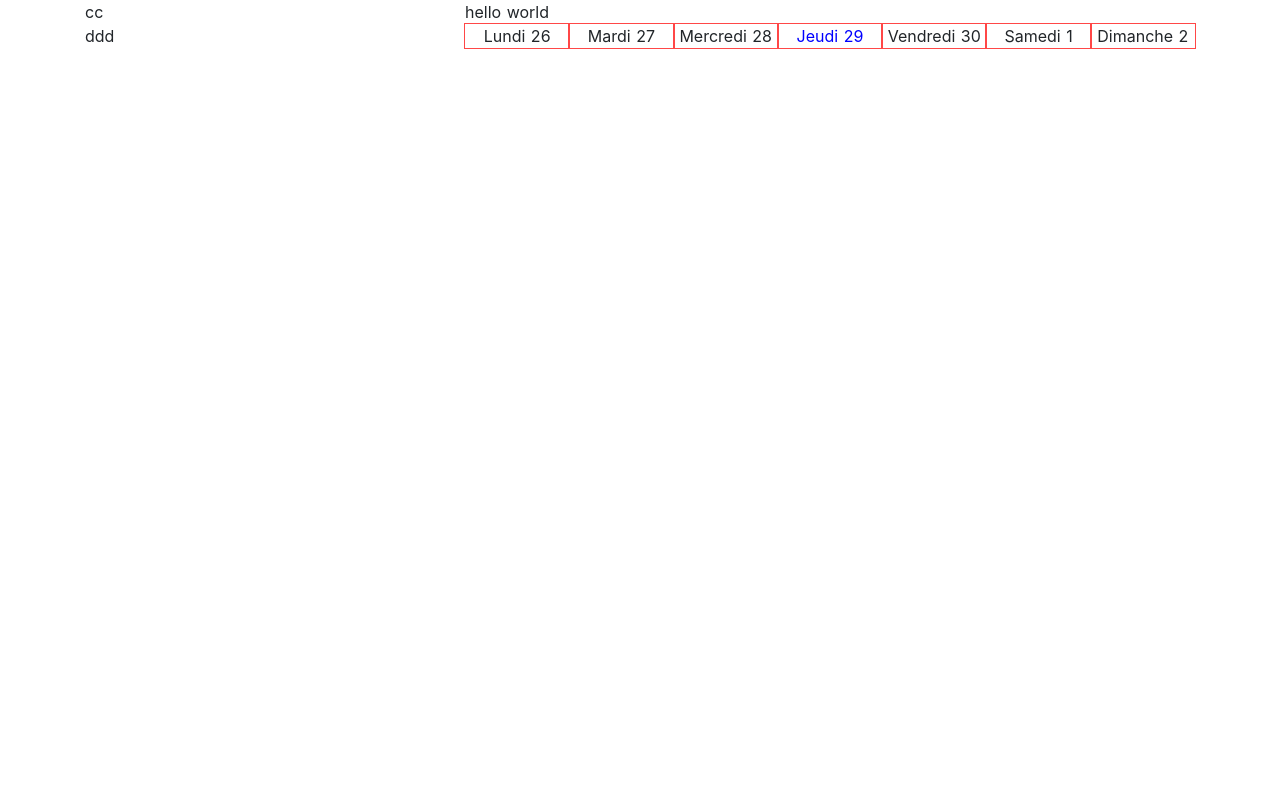
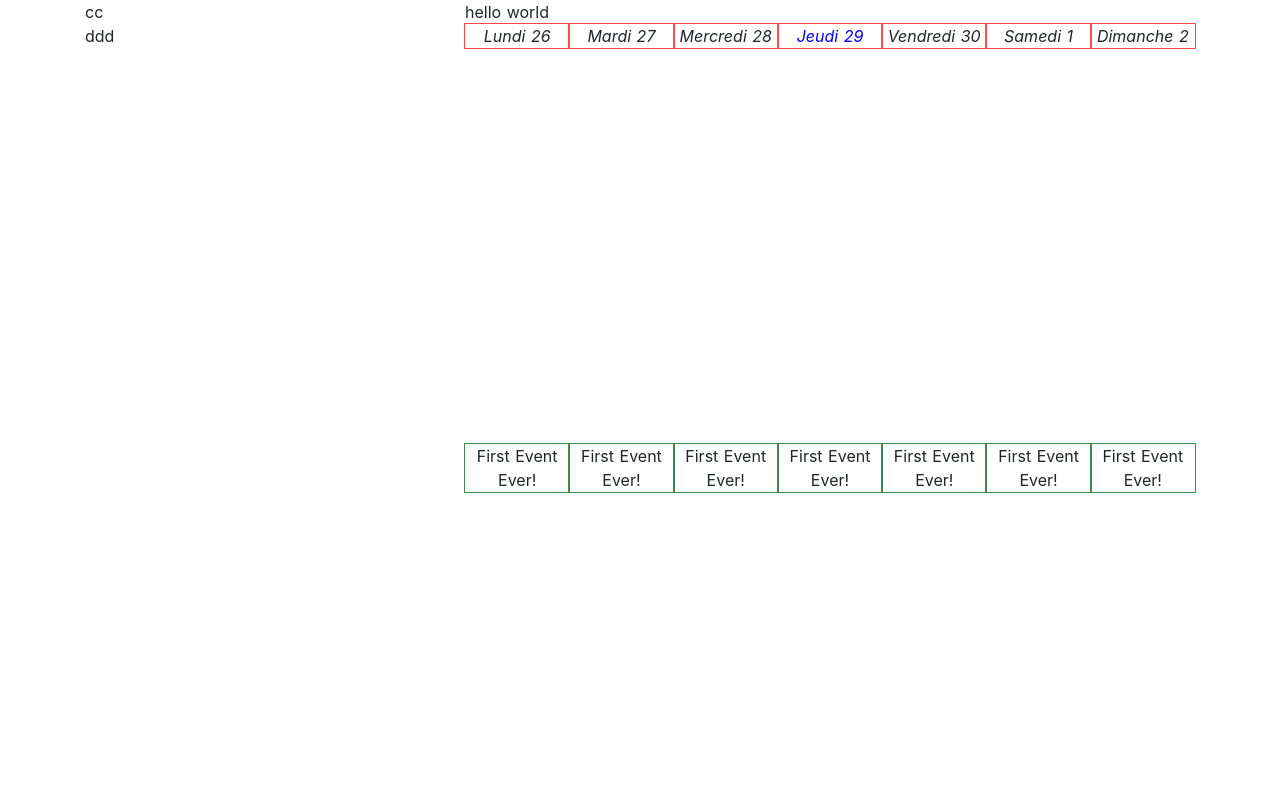
Before and after one commit to Loop-afk/amu-edt, a Nuxt app: page / in a window 1280 px wide. Shown: the top 800 px of the page. Built offline with nearby package versions, Linux system fonts and the light colour scheme.

Commit message:
scheduleSetHeightFromDate fixed & schedule width equal in every ScheduleDay component (not v-bind)

```diff
--- a/components/Schedule.vue
+++ b/components/Schedule.vue
@@ -1,10 +1,14 @@
 <template>
-  <div :style="{height: scheduleHeight}">
+  <div :style="{height: scheduleHeight + 'px'}">
     <div>{{ hello }}</div>
     <div class="schedule-row">
-      <!-- exécuté 7 fois -->
-      <div v-for="day in scheduleSettingsGetWeekDays()" :key="day.id" class="schedule-row-child box">
-        <schedule-day :schedule-day-settings-date="day" :schedule-schedule="scheduleParseSchedule(scheduleSchedule, day)" :schedule-height="scheduleHeight" />
+      <!-- scheduleSettingsGetWeekDays exécuté 7 fois (à corriger) + width à bind -->
+      <div v-for="day in scheduleSettingsGetWeekDays()" :key="day.id" class="schedule-row-child box" style="width: 15%">
+        <schedule-day
+          :schedule-day-settings-date="day"
+          :schedule-schedule="scheduleParseSchedule(scheduleSchedule, day)"
+          :schedule-height="scheduleHeight"
+        />
       </div>
     </div>
   </div>
@@ -22,8 +26,8 @@ export default {
       required: true
     },
     scheduleHeight: {
-      type: String,
-      default: '800px'
+      type: Number,
+      default: 800
     },
     scheduleSchedule: {
       type: Object,
--- a/components/Schedule/ScheduleDay.vue
+++ b/components/Schedule/ScheduleDay.vue
@@ -1,12 +1,12 @@
 <template>
   <div style="height: 100%">
     <!--{{ day.id }} - {{ day.dayString }} - {{ day.isToday }} - {{ day.dayExact }} -->
-    <span :class="{scheduleToday: scheduleDaySettingsDate.isToday}" style="position: relative;">
+    <span :class="{scheduleToday: scheduleDaySettingsDate.isToday}" style="position: relative;" class="scheduleHeaderDate">
       {{ scheduleDaySettingsDate.dayString + ' ' + scheduleDaySettingsDate.dayDay }}
     </span>
     <!-- container day appointments -->
     <div style="height: 100%; position: relative;">
-      <div v-for="(course, key) in scheduleSchedule.data" :key="key" class="appointment" :style="{top: scheduleSetHeightFromDate(course)}">
+      <div v-for="(course, key) in scheduleSchedule.data" :key="key" class="scheduleCourse" :style="{top: scheduleSetHeightFromDate(course)}">
         {{ course.title }}
       </div>
     </div>
@@ -26,7 +26,7 @@ export default {
       required: false
     },
     scheduleHeight: {
-      type: String,
+      type: Number,
       required: true
     }
   },
@@ -37,9 +37,9 @@ export default {
   },
   methods: {
     scheduleSetHeightFromDate (course) {
-      const unit = 800 / (this.scheduleSchedule.workingHours.end - this.scheduleSchedule.workingHours.start)
-      console.table(unit)
-      const top = (unit * course.start.getHours() - this.scheduleSchedule.workingHours.start) + (unit * (course.start.getMinutes() / 60))
+      const unit = this.scheduleHeight / (this.scheduleSchedule.workingHours.end - this.scheduleSchedule.workingHours.start)
+      const top = (unit * (course.start.getHours() - this.scheduleSchedule.workingHours.start)) + (unit * (course.start.getMinutes() / 60))
+      // console.table([unit, top])
       return top + 'px'
     }
   }
@@ -51,8 +51,12 @@ export default {
   color: blue;
 }
 
-.appointment {
-    box-shadow: 0px 0px 0px 1px rgb(53, 139, 72);
+.scheduleHeaderDate{
+  font-style: italic;
+}
+
+.scheduleCourse{
+  box-shadow: 0px 0px 0px 1px rgb(53, 139, 72);
     position: absolute;
     top: 0px;
 }
--- a/pages/index.vue
+++ b/pages/index.vue
@@ -6,7 +6,7 @@
           <list-groups />
         </b-col>
         <b-col cols="8" class="box">
-          <schedule :schedule-settings-date="day" :schedule-schedule="schedule" />
+          <schedule :schedule-settings-date="day" :schedule-schedule="schedule" :schedule-height="600" />
         </b-col>
       </b-row>
     </b-container>
```
